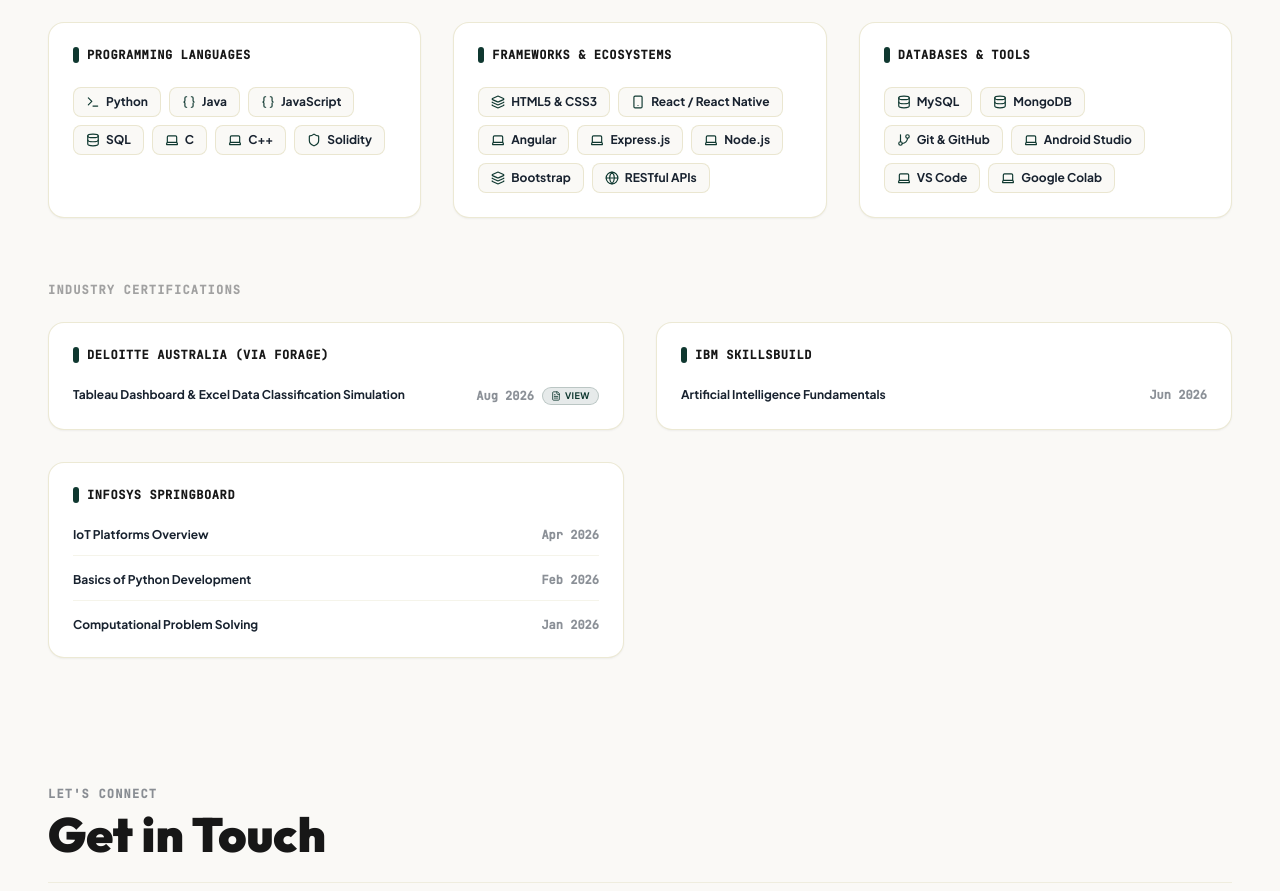
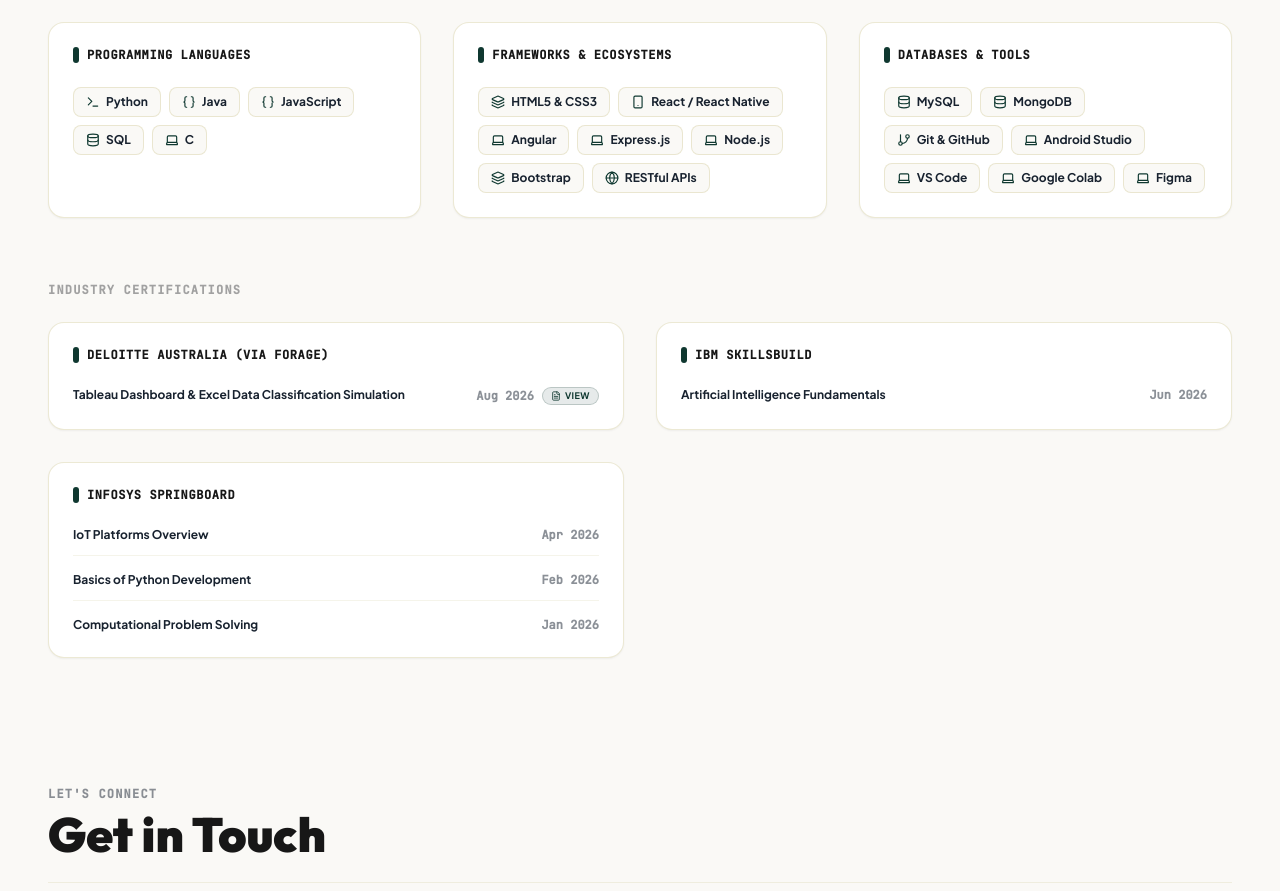
Before and after one commit to athul-dotcom/portfolio, a React (Vite) app: page / in a window 1280 px wide. Shown: the part 2340-3231 px from the top of the page. Built offline with nearby package versions, Linux system fonts and the light colour scheme.

Commit message:
Remove C++ and Solidity from skills, add Figma to Databases & Tools

```diff
--- a/src/App.tsx
+++ b/src/App.tsx
@@ -104,9 +104,7 @@ const SKILL_CATEGORIES = [
       { name: "Java" },
       { name: "JavaScript" },
       { name: "SQL" },
-      { name: "C" },
-      { name: "C++" },
-      { name: "Solidity" }
+      { name: "C" }
     ]
   },
   {
@@ -129,7 +127,8 @@ const SKILL_CATEGORIES = [
       { name: "Git & GitHub" },
       { name: "Android Studio" },
       { name: "VS Code" },
-      { name: "Google Colab" }
+      { name: "Google Colab" },
+      { name: "Figma" }
     ]
   }
 ];
```
